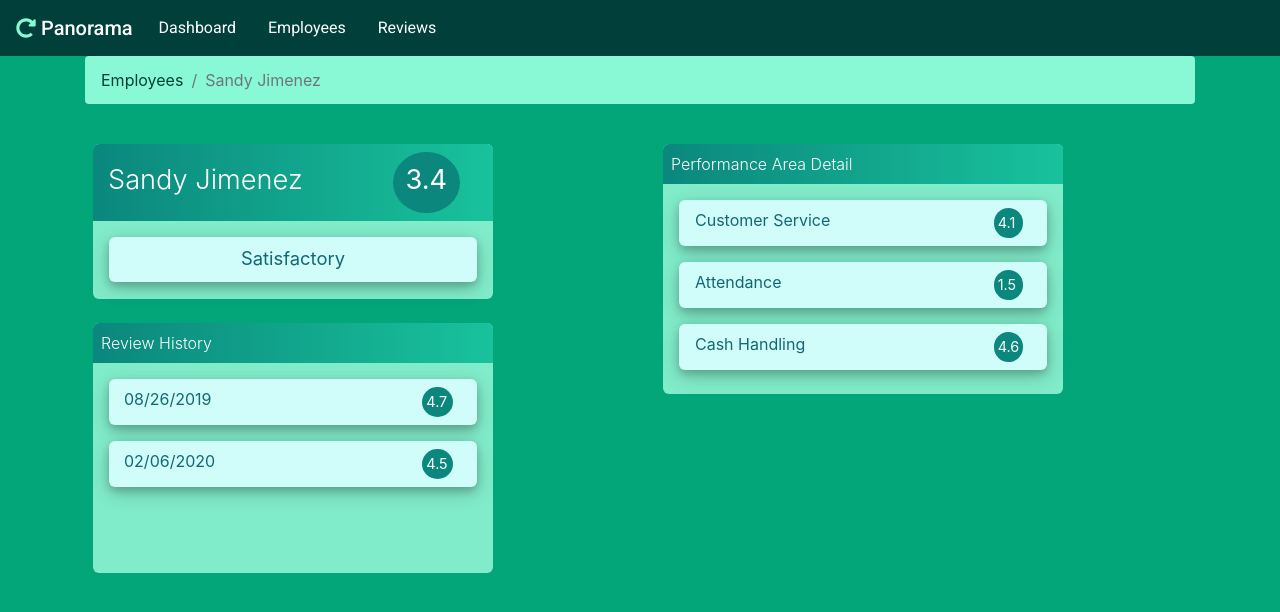
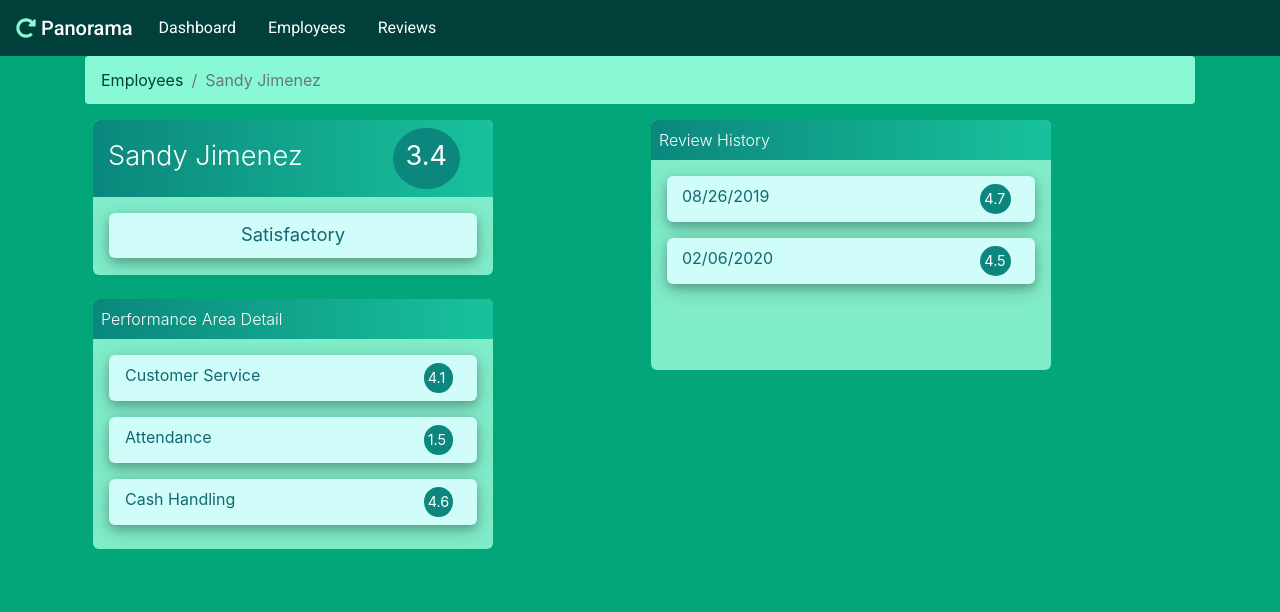
Before and after one commit to casey-cook/panorama-app, a React (Create React App) app: page /employees/0 in a window 1280 px wide. Shown: the top 612 px of the page. Built offline with nearby package versions, Linux system fonts and the light colour scheme.

Commit message:
debugging: EmployeeInfo window skew2

```diff
--- a/src/components/EmployeeInfoScreen/EmployeeAverage/index.js
+++ b/src/components/EmployeeInfoScreen/EmployeeAverage/index.js
@@ -50,7 +50,7 @@ function EmployeeAverage({ employee }) {
 
 
 	return (
-      <div style={windowStyle} className='ml-2 mt-4 mb-4'>
+      <div style={windowStyle} className=''>
         <div className='container'>
           <div className='row' style={headingStyle1}>
             <div className='col-9'>
--- a/src/components/EmployeeInfoScreen/EmployeeInfo/index.js
+++ b/src/components/EmployeeInfoScreen/EmployeeInfo/index.js
@@ -21,13 +21,22 @@ function EmployeeInfo(props) {
       <div className="container">
         <div className="row">
           <div className="col">
-            <EmployeeeAverage employee={props.employee} />
+            <div className="row">
+              <div className="col ml-2">
+                <EmployeeeAverage employee={props.employee} />
+              </div>
+            </div>
+            <div className="row">
+              <div className="col ml-2">
+                <EmployeePerformance employee={props.employee} />
+              </div>
+            </div>
+          </div>
+          <div className="col mt-4 mt-md-0 ml-2 ml-md-0 mr-md-2">
             <EmployeeInfoReviews employee={props.employee}/>
           </div>
-          <div className="col mb-4">
-            <EmployeePerformance employee={props.employee} />
-          </div>
         </div>
+
       </div>
 
 
--- a/src/components/EmployeeInfoScreen/EmployeeInfoReviews/index.js
+++ b/src/components/EmployeeInfoScreen/EmployeeInfoReviews/index.js
@@ -69,7 +69,7 @@ function ReviewList(employee) {
 function EmployeeInfoReviews({employee}, props) {
 
 	return (
-		<div style={windowStyleRevHistory} className='ml-2'>
+		<div style={windowStyleRevHistory} className=''>
 			<div style={headingStyle}>
 				<p className='wHeading p-2 mb-0'>Review History</p>
 			</div>
--- a/src/components/EmployeeInfoScreen/EmployeePerformance/index.js
+++ b/src/components/EmployeeInfoScreen/EmployeePerformance/index.js
@@ -19,7 +19,7 @@ function EmployeePerformance(employee) {
 
   return (
 
-      <div style={windowStyle3} className='mt-4 ml-2'>
+      <div style={windowStyle3} className='mt-4'>
         <div style={headingStyle}>
           <p className='wHeading p-2 mb-0'>Performance Area Detail</p>
         </div>
```
